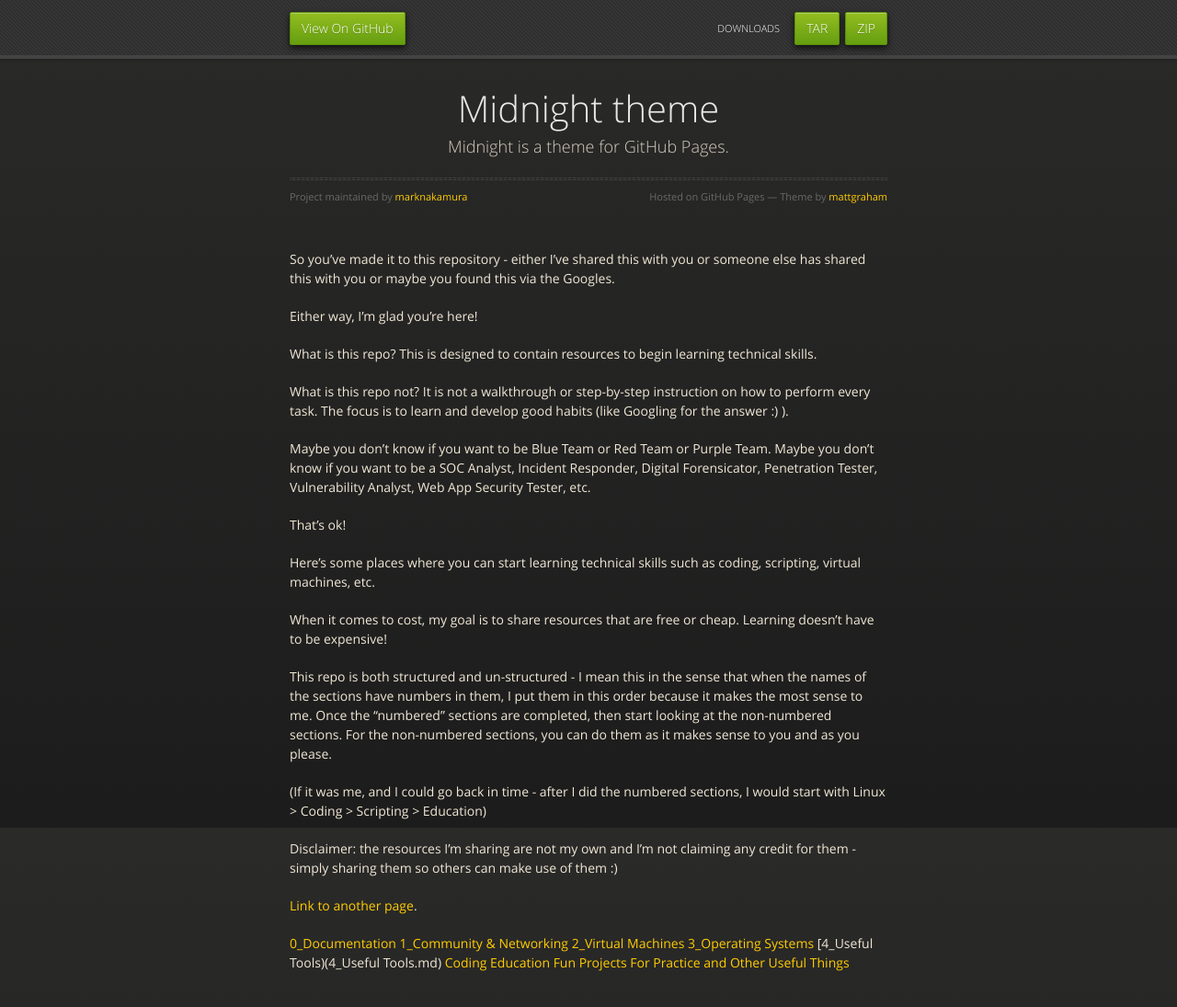
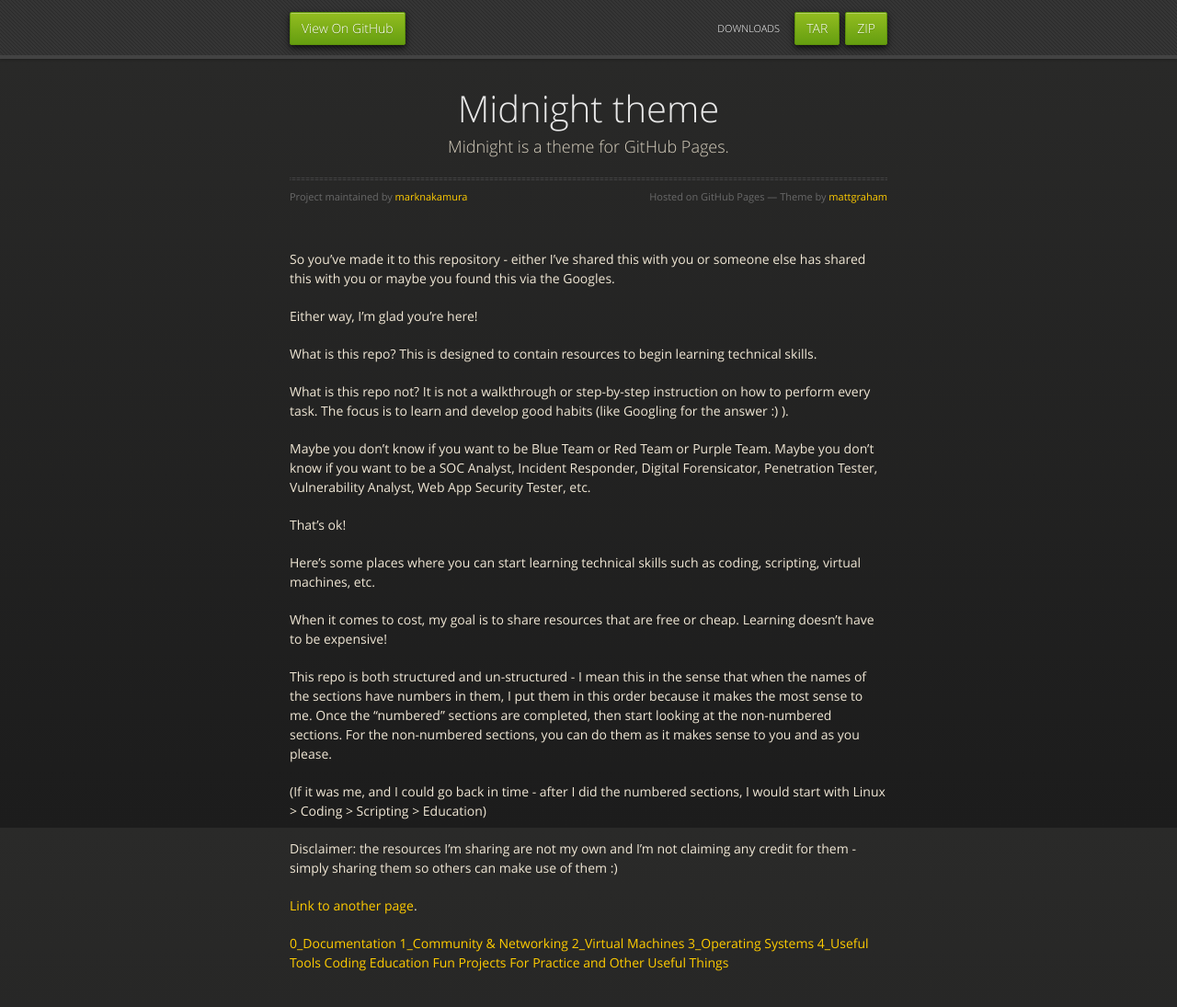
Before and after one commit to marknakamura/getting-started-in-tech, a Jekyll site: the page built from index.md, in a window 1280 px wide and 1167 px high. Shown: the top 1095 px of the window at 92% size. Built offline with Jekyll 4.4.1, drawn with Linux system fonts in a browser that asks for light colours; our own code applies the rules of GitHub Pages for plain Markdown files.

Commit message:
Update index.md

```diff
--- a/index.md
+++ b/index.md
@@ -23,10 +23,10 @@ Disclaimer: the resources I’m sharing are not my own and I’m not claiming an
 [Link to another page](./another-page.html).
 
 [0_Documentation](./0_Documentation.md)
-[1_Community & Networking](1_Community & Neworking.md)
+[1_Community & Networking](1_Community-Neworking.md)
 [2_Virtual Machines](2_Virtual-Machines.md)
 [3_Operating Systems](3_Operating-Systems.md)
-[4_Useful Tools)(4_Useful Tools.md)
+[4_Useful Tools](4_Useful-Tools.md)
 [Coding](Coding.md)
 [Education](Education.md)
-[Fun Projects For Practice and Other Useful Things](Fun Projects For Practice and Other Useful Things)
+[Fun Projects For Practice and Other Useful Things](Fun-Projects-For-Practice-and-Other-Useful-Things)
```
